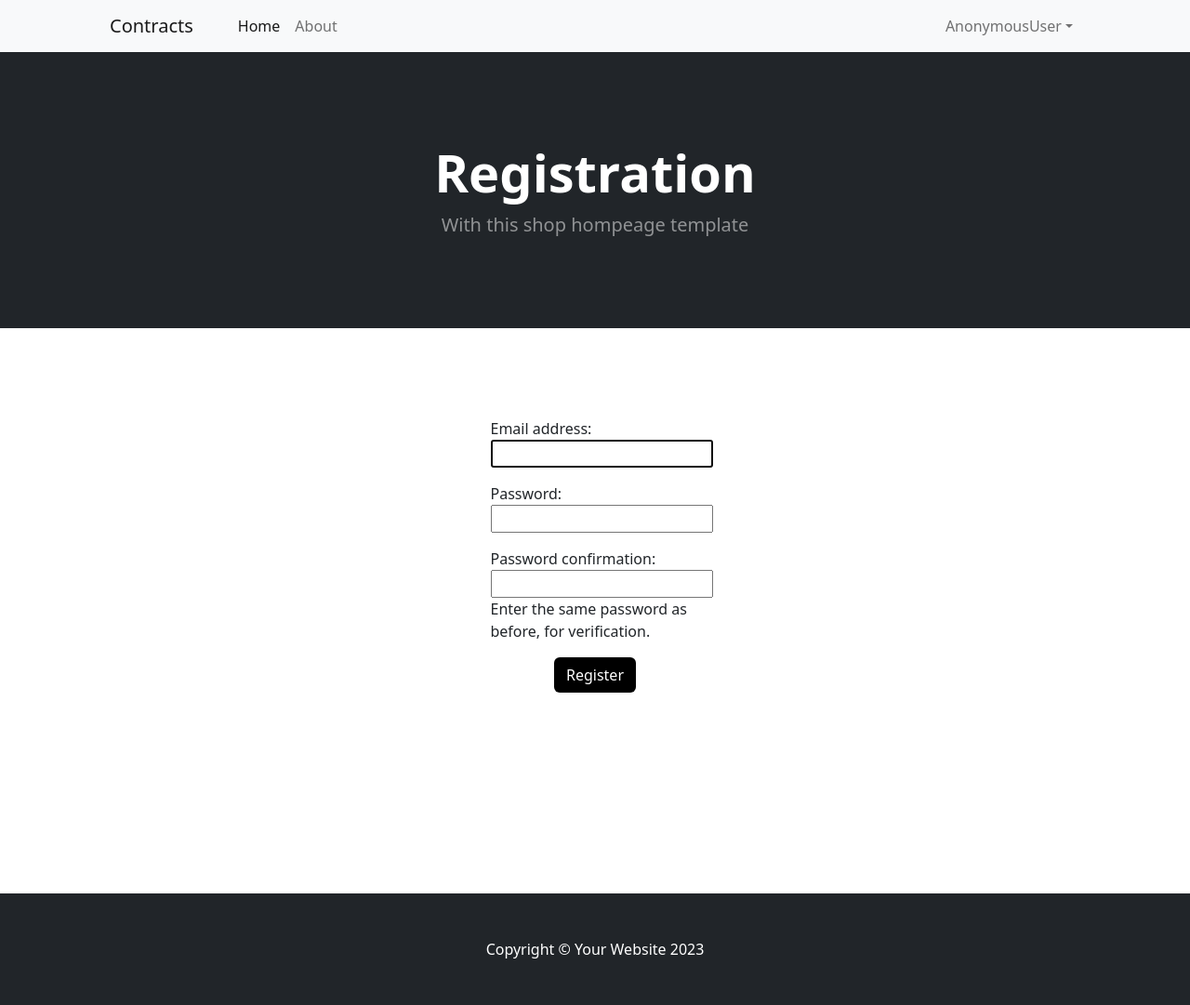
After one commit to sitdoff/Cabinets, a Django app: page /accounts/registration/ in a window 1280 px wide. The commit adds this page. Shown: the whole page at 93% size. Run offline with Django 5.2, Linux system fonts and the light colour scheme; some libraries are stand-ins or nearby versions.

Commit message:
add user registration

```diff
--- a/freelance/core/urls.py
+++ b/freelance/core/urls.py
@@ -23,6 +23,7 @@ from django.urls import include, path
 urlpatterns = [
     path("admin/", admin.site.urls),
     path("accounts/", include("django.contrib.auth.urls")),
+    path("accounts/", include("users.urls")),
 ]
 
 # TODO delete this
--- a/freelance/templates/base.html
+++ b/freelance/templates/base.html
@@ -50,10 +50,16 @@
                                aria-expanded="false">{{ request.user }}</a>
                             <ul class="dropdown-menu" aria-labelledby="navbarDropdown">
                                 <li>
+                                    <a class="dropdown-item" href="{% url 'registration' %}">Registration</a>
+                                </li>
+                                <li>
                                     <a class="dropdown-item" href="{% url 'login' %}">Login</a>
                                 </li>
                                 <li>
-                                    <a class="dropdown-item" href="{% url 'logout' %}">Logout</a>
+                                    <form method="post" action="{% url 'logout' %}?next=/accounts/login/">
+                                        {% csrf_token %}
+                                        <button type="submit" class="btn btn-link dropdown-item">Logout</button>
+                                    </form>
                                 </li>
                                 <li>
                                     <hr class="dropdown-divider" />
--- /dev/null
+++ b/freelance/templates/registration/registration.html
@@ -0,0 +1,37 @@
+{% extends "base.html" %}
+
+{% block content %}
+    <!-- Header-->
+    <header class="bg-dark py-5">
+        <div class="container px-4 px-lg-5 my-5">
+            <div class="text-center text-white">
+                <h1 class="display-4 fw-bolder">Registration</h1>
+                <p class="lead fw-normal text-white-50 mb-0">With this shop hompeage template</p>
+            </div>
+        </div>
+    </header>
+    <section class="py-5">
+        <div class="container px-4 px-lg-5 mt-5">
+            <div class="row gx-4 gx-lg-5 row-cols-2 row-cols-md-3 row-cols-xl-4 justify-content-center">
+                <div class="login-form">
+                    <form method="post">
+                        {% csrf_token %}
+                        {{ form.as_p }}
+                        {{ form.errors }}
+                        <div class="col text-center">
+                            <button type="submit" class="btn btn-black">Register</button>
+                        </div>
+                    </form>
+                </div>
+            </div>
+        </section>
+        <!-- Forgive me... -->
+        <br />
+        <br />
+        <br />
+        <br />
+        <br />
+        <br />
+        <br />
+        <!-- Forgive me... -->
+    {% endblock content %}
--- /dev/null
+++ b/freelance/users/forms.py
@@ -0,0 +1,27 @@
+from django import forms
+from django.contrib.auth.forms import UserCreationForm
+
+from .models import UserModel
+
+
+class UserRegisterationForm(UserCreationForm):
+    """
+    Form for a user creation
+    """
+
+    password1 = forms.CharField(
+        label="Password",
+        strip=False,
+        widget=forms.PasswordInput(attrs={"autocomplete": "new-password"}),
+        help_text="",
+    )
+    password2 = forms.CharField(
+        label="Password confirmation",
+        widget=forms.PasswordInput(attrs={"autocomplete": "new-password"}),
+        strip=False,
+        help_text="Enter the same password as before, for verification.",
+    )
+
+    class Meta:
+        model = UserModel
+        fields = ("email", "password1", "password2")
--- /dev/null
+++ b/freelance/users/urls.py
@@ -0,0 +1,7 @@
+from django.urls import path
+
+from . import views
+
+urlpatterns = [
+    path("registration/", views.register, name="registration"),
+]
--- a/freelance/users/views.py
+++ b/freelance/users/views.py
@@ -1,3 +1,24 @@
-from django.shortcuts import render
+from django.contrib.auth import authenticate, login
+from django.http import HttpRequest, HttpResponse
+from django.shortcuts import redirect, render
+
+from .forms import UserRegisterationForm
+
 
 # Create your views here.
+def register(request: HttpRequest) -> HttpResponse:
+    """
+    User registration.
+
+    After successful registration, the user is authorized using the specified data.
+    """
+    if request.method == "POST":
+        form = UserRegisterationForm(request.POST)
+        if form.is_valid():
+            form.save()
+            user = authenticate(email=form.cleaned_data["email"], password=form.cleaned_data["password1"])
+            login(request, user)
+            return redirect("profile")
+    else:
+        form = UserRegisterationForm()
+    return render(request, "registration/registration.html", context={"form": form})
```
Also changed, not shown: freelance/core/settings.py (+7 -6 lines).
